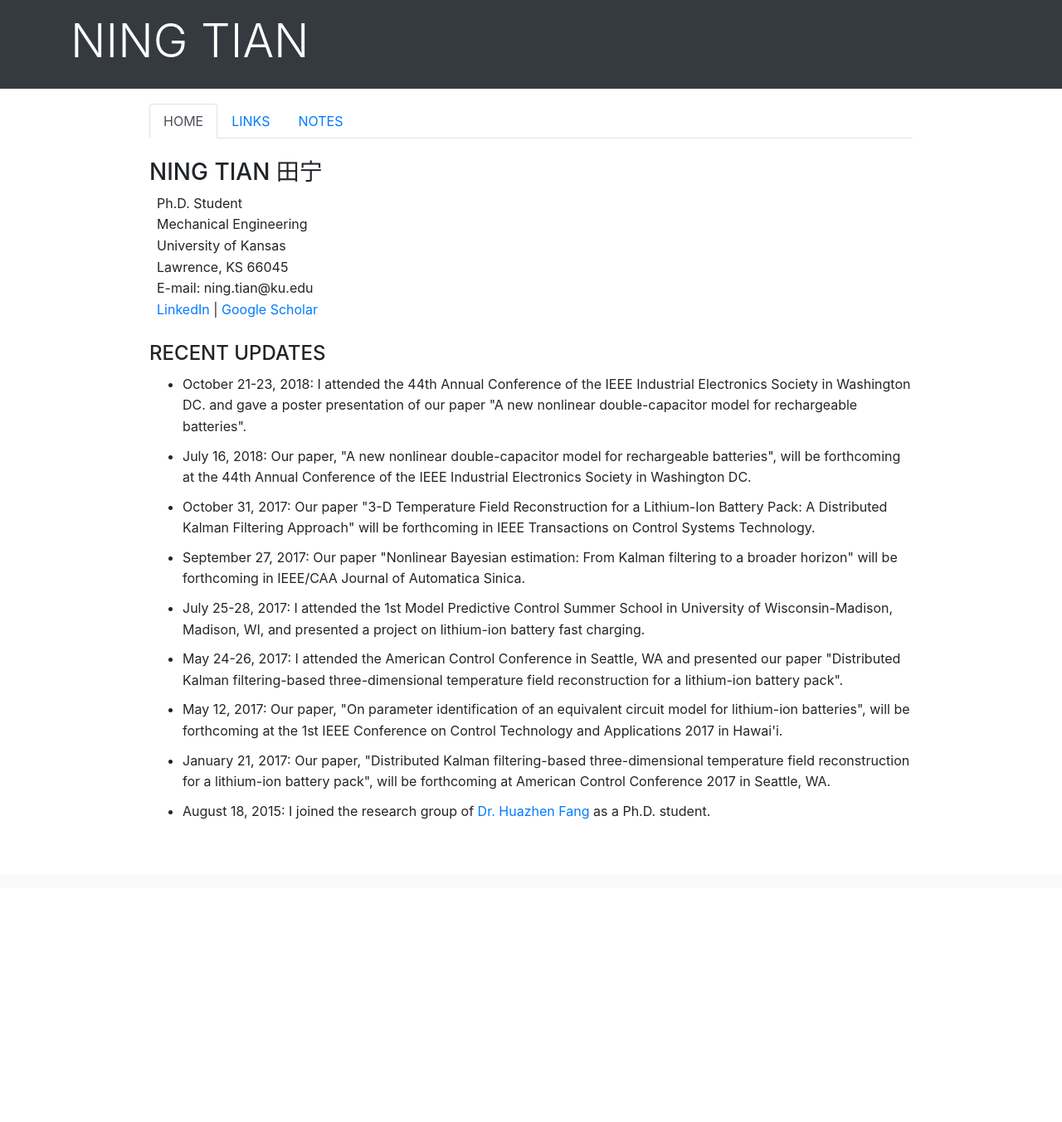
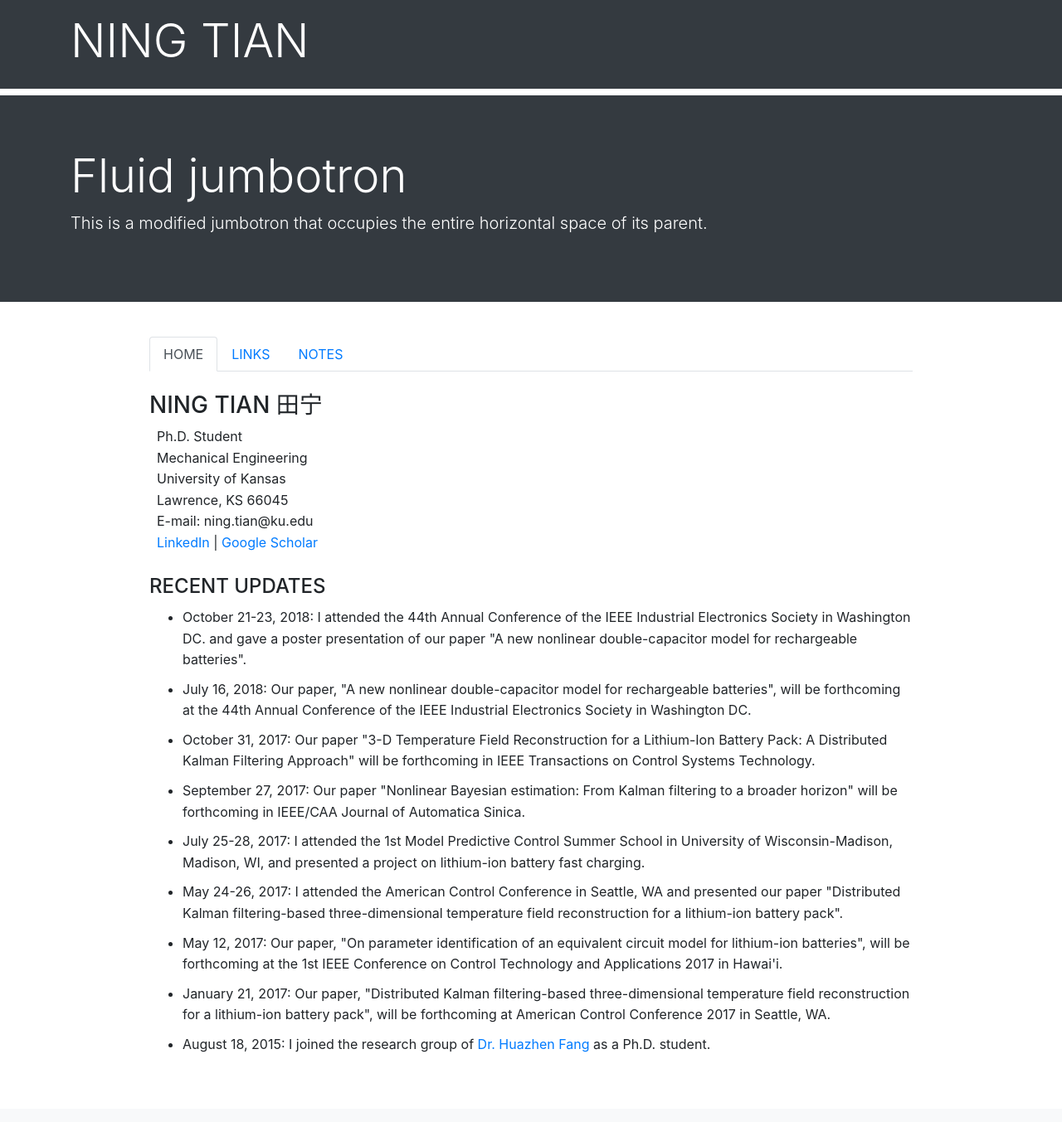
Before and after one commit to ningtian/ningtian.github.io, a Jekyll site: the page index.html, which Jekyll copies as it is, in a window 1280 px wide. Shown: the whole page at 83% size. Built offline with Jekyll 4.4.1, drawn with Linux system fonts in a browser that asks for light colours; before the commit the page ends 1071 px from its top, so only the background shows below that.

Commit message:
Update index.html

```diff
--- a/index.html
+++ b/index.html
@@ -24,7 +24,12 @@
   </div>
 </div>
 
-
+<div class="jumbotron jumbotron-fluid bg-dark text-white">
+  <div class="container">
+    <h1 class="display-4">Fluid jumbotron</h1>
+    <p class="lead">This is a modified jumbotron that occupies the entire horizontal space of its parent.</p>
+  </div>
+</div>
 
 <div class="container">
   <div class="row"> <!-- we have three columns in the row-->
```
